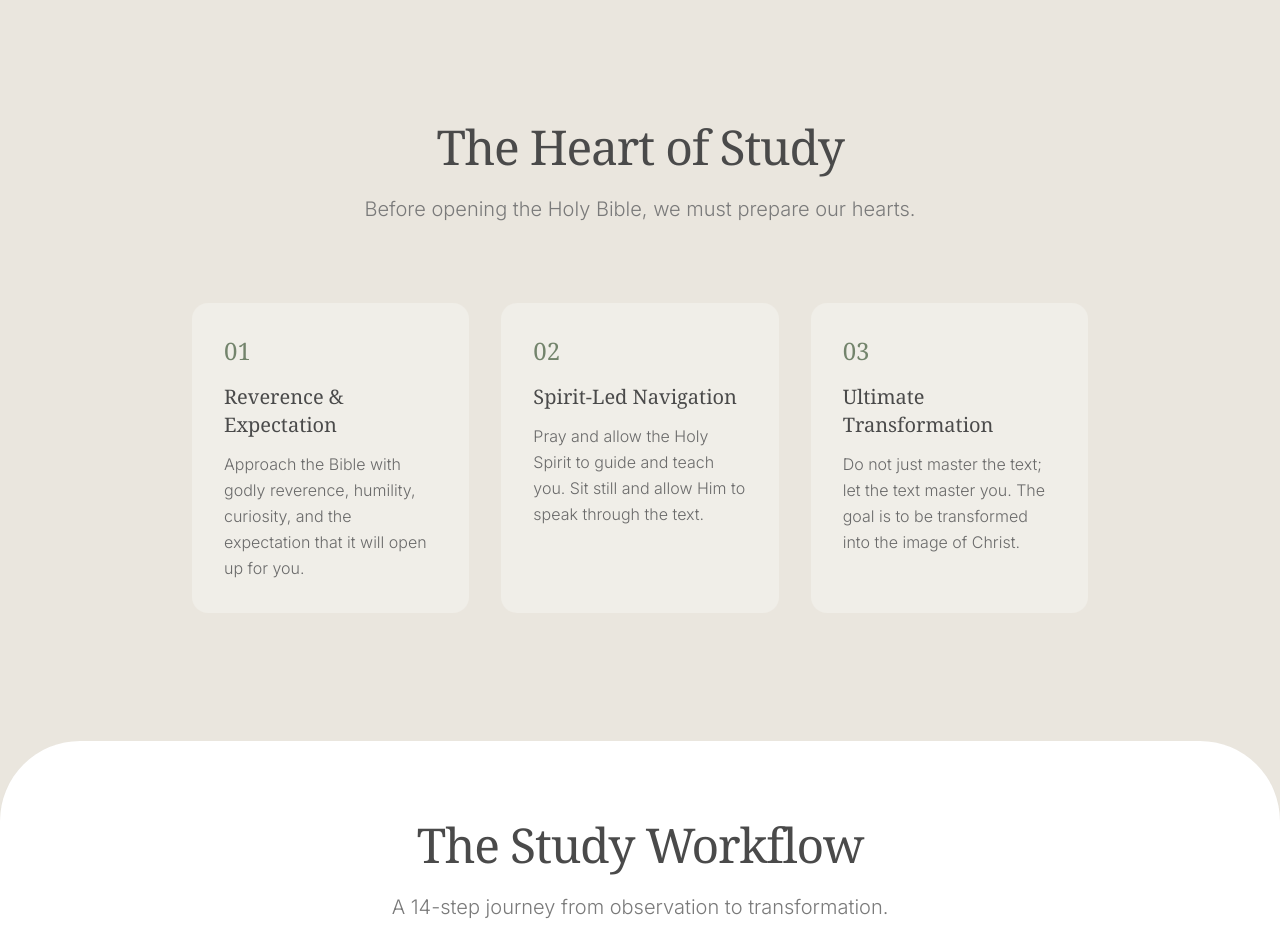
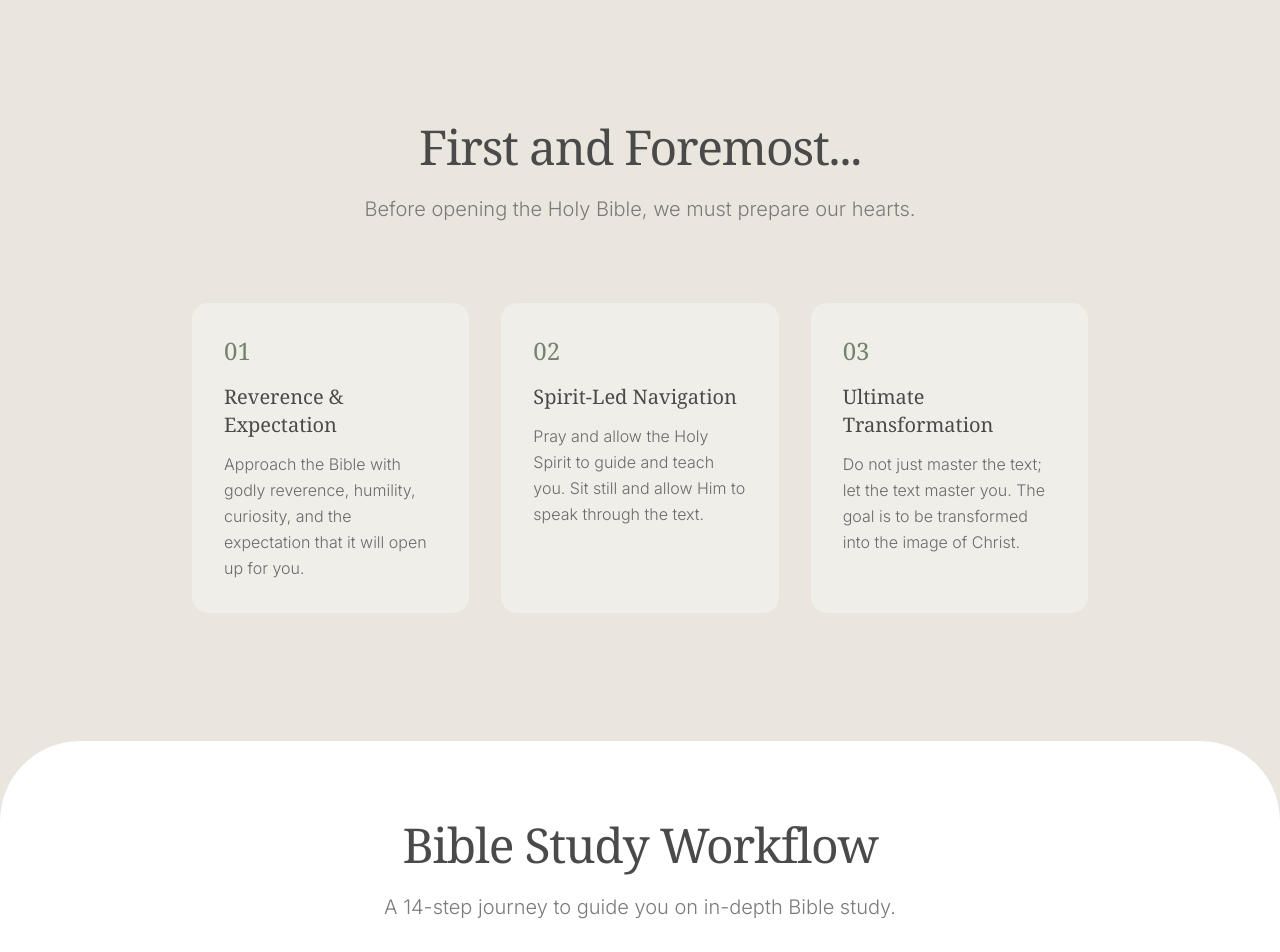
Before and after one commit to amyanointed/bible-study-guide, a plain HTML site: page index.html in a window 1280 px wide. Shown: the part 1400-2352 px from the top of the page. Drawn offline with nearby package versions, Linux system fonts and the light colour scheme.

Commit message:
Update index.html

```diff
--- a/index.html
+++ b/index.html
@@ -137,7 +137,7 @@
       <div class="mb-12 md:mb-20 text-center max-w-3xl mx-auto px-4">
 
         <h2 class="text-3xl md:text-5xl font-serif text-[#4a4a4a] mb-6 tracking-tight leading-tight">
-          The Heart of Study
+          First and Foremost...
         </h2>
 
         <p class="text-lg md:text-xl text-[#7a7a7a] font-light leading-relaxed">
@@ -210,11 +210,11 @@
       <div class="mb-12 md:mb-20 text-center max-w-3xl mx-auto px-4">
 
         <h2 class="text-3xl md:text-5xl font-serif text-[#4a4a4a] mb-6 tracking-tight leading-tight">
-          The Study Workflow
+          Bible Study Workflow
         </h2>
 
         <p class="text-lg md:text-xl text-[#7a7a7a] font-light leading-relaxed">
-          A 14-step journey from observation to transformation.
+          A 14-step journey to guide you on in-depth Bible study.
         </p>
 
       </div>
@@ -247,7 +247,7 @@
         phase: 1,
         title: "Initial Reading",
         goal: "Understand the chapter naturally",
-        tools: "BibleHub 'Parallel' Tab",
+        tools: "<a href='https://biblehub.com/parallel/genesis/1.htm' target='_blank' rel='noopener noreferrer' class='text-blue-600 hover:text-blue-800 underline decoration-2 transition-colors'>BibleHub 'Parallel' Tab</a>",
         actions: "Read the entire chapter in 2–4 translations (ESV, NASB, NIV, KJV). Read normally without stopping to analyze yet.",
         avoid: "Do not open commentaries. Don't stop at every confusing verse to research it yet.",
         explanation: "Think of this like flying a drone over a forest before walking through the trees. You just want to see the general shape of the land. Reading different translations helps because some (like NASB) translate word-for-word, while others (like NIV) focus on translating the core meaning of the phrase. Just read it like a normal book first to get the main idea."
```
